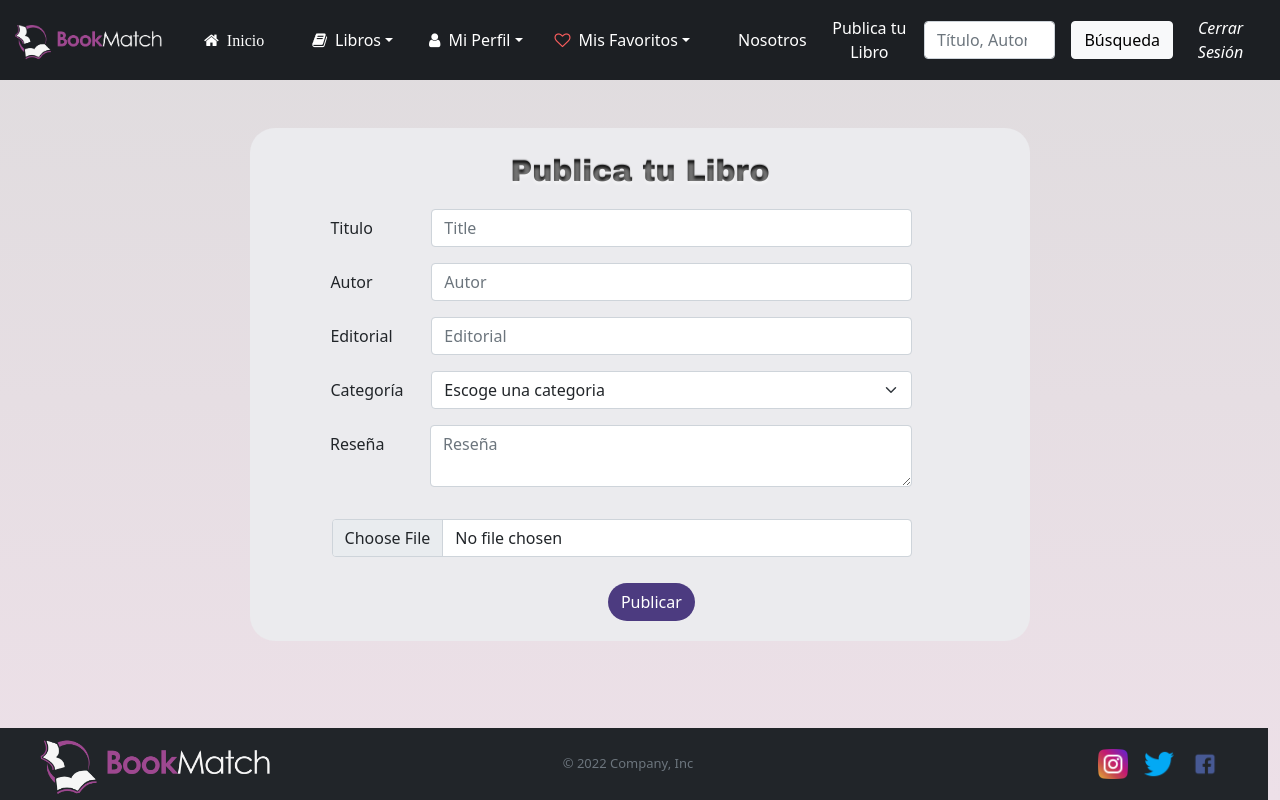
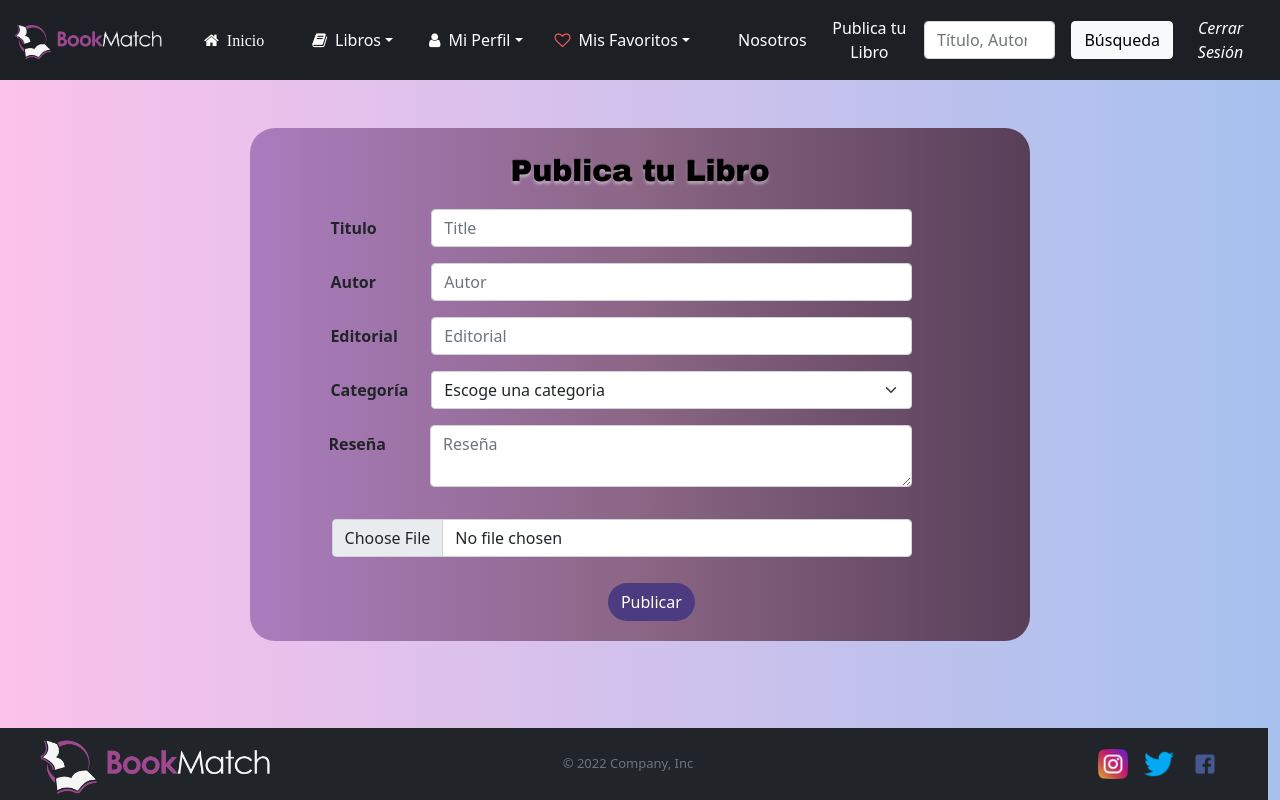
Before and after one commit to jucemalco/TheFinalProject, a React (Create React App) app: page /admin/product in a window 1280 px wide. Built offline with nearby package versions, Linux system fonts and the light colour scheme.

Commit message:
edit background and others

```diff
--- a/src/App.js
+++ b/src/App.js
@@ -23,7 +23,7 @@ import {ToastContainer} from "react-toastify"
 
 function App() {
   return (
-    <div className="App">
+    <div className="App gradient-custom-2">
       <Router>
         <ToastContainer/>
         <Routes>
--- a/src/components/Editdata/EditData.css
+++ b/src/components/Editdata/EditData.css
@@ -4,11 +4,11 @@
   /* background: linear-gradient(to right, #a78bb4, #743669, #522352, #050204);
   background: linear-gradient(to right, #a78bb4, #743669, #522352, #050204); */
   border: 2px solid #bdbdbd;
-  border-radius: 15px;
-  width: 700px;
-  background: linear-gradient(to left, #d0bdd8, #8b6685, #583f58, #433e41);
-  background: linear-gradient(to left, #d0bdd8, #8b6685, #583f58, #433e41);
-  margin-top: 5%;
+  border-radius: 50px;
+  width: 550px;
+  background: linear-gradient(to left,#583f58, #8b6685,#aa7cbe );
+  background: linear-gradient(to left, #583f58, #8b6685, #aa7cbe);
+ margin-top: 5%;
 }
 
 .gradient-custom-1 {
@@ -16,3 +16,15 @@
     background: linear-gradient(to left, #d0bdd8, #8b6685, #583f58, #222222);
     font-family: fantasy;
 }
+
+.edittitle {
+  margin-top: -25px;
+  margin-bottom: 0.5rem;
+}
+
+.titleform1 {
+  margin-left: 11%;
+  padding-left: 5%;
+  padding-top: 3%;
+  width: 75%;
+}
--- a/src/views/Form/Form.css
+++ b/src/views/Form/Form.css
@@ -9,8 +9,8 @@ body{
     height: 90%;
     margin-top: 60px;
     border-radius: 15px;
-    background: linear-gradient(to left, #d0bdd8, #8b6685, #583f58, #050204);
-    background: linear-gradient(to left, #d0bdd8, #8b6685, #583f58, #050204);
+    background: linear-gradient(to left,#583f58, #8b6685,#aa7cbe );
+    background: linear-gradient(to left, #583f58, #8b6685, #aa7cbe);
 }
 
 div.image2 {
--- a/src/views/Form/Form.js
+++ b/src/views/Form/Form.js
@@ -33,16 +33,16 @@ const Form = () => {
         </div>
         <legend>
           {" "}
-            <h3 style={{fontFamily:"fantasy",  marginTop: "-20px", marginBottom: "-10px"}} className="form-title text-center">Crear una nueva cuenta</h3>
+          <h3 style={{ fontFamily: "fantasy", marginTop: "-20px", marginBottom: "-10px" }} className="form-title text-center">Crear una nueva cuenta</h3>
         </legend>
-          <h6 style={{fontFamily:"fantasy",  marginTop: "0px", marginBottom: "-10px" }} className="form-title text-center">Información Personal</h6>
+        <h6 style={{ fontFamily: "fantasy", marginTop: "0px", marginBottom: "-10px" }} className="form-title text-center">Información Personal</h6>
         <br></br>
 
         <form onSubmit={(evento) => onSubmit(evento)}>
           <div className="mb-3 ms-4 me-4">
             <label
               for="exampleInputNombre"
-                className="form-label d-flex text-white"
+              className="form-label d-flex text"
             >
               Nombre{" "}
               <i
@@ -64,7 +64,7 @@ const Form = () => {
           <div className="mb-3 ms-4 me-4">
             <label
               for="exampleInputApellido"
-                className="form-label d-flex text-white"
+              className="form-label d-flex text"
             >
               Apellidos{" "}
               <i
@@ -85,7 +85,7 @@ const Form = () => {
           <div className="mb-3 ms-4 me-4">
             <label
               for="exampleInputEmail"
-                className="form-label d-flex text-white"
+              className="form-label d-flex text"
             >
               Correo Electrónico{" "}
               <i
@@ -109,7 +109,7 @@ const Form = () => {
           <div className="mb-3 ms-4 me-4">
             <label
               for="exampleInputPassword1"
-                class="form-label d-flex text-white"
+              class="form-label d-flex text"
             >
               Contraseña{" "}
               <i
@@ -142,7 +142,7 @@ const Form = () => {
 
           <button
             className="btn btn-outline-light gradient-custom mt-3"
-              style={{borderRadius: "25px", width: "30%", marginBottom: "20px"}}
+            style={{ borderRadius: "25px", width: "30%", marginBottom: "20px" }}
             type="submit"
           >
             Crear una cuenta
--- a/src/views/Product/Product.css
+++ b/src/views/Product/Product.css
@@ -1,15 +1,13 @@
+.product1 {
+    background: linear-gradient(to left,#583f58, #8b6685,#aa7cbe );
+    background: linear-gradient(to left, #583f58, #8b6685, #aa7cbe);
+   margin-top: 5%;
+  }
+
 .titleproduct {
     margin-top: 25px;
-    margin-bottom: 70px;
-    font-family: Arial Black;
-    font-weight: bold; font-size: 30px;
-    background: #202020;
-    -webkit-background-clip: text;
-    -moz-background-clip: text;
-    background-clip: text;
-    color: transparent;
-    text-shadow: 0px 3px 3px rgba(255,255,255,0.4),0px -1px 1px rgba(0,0,0,0.3);
     margin-bottom: 20px;
+    color: black;
 }
 
 .formsize {
--- a/src/views/Product/Product.js
+++ b/src/views/Product/Product.js
@@ -32,15 +32,15 @@ const Product = () => {
     return (
         <>
             <ProfileNavbar />
-            <div className="container mt-5" style={{ background: "#ebebee", maxWidth: "780px", borderRadius: "25px" }}>
+            <div className="container mt-5 product1" style={{ maxWidth: "780px", borderRadius: "25px" }}>
                 <div className="row">
                     <div className="col-12">
-                        <h1 className="titleproduct">Publica tu Libro</h1>
+                        <h1 className="titleproduct" style={{color:"black"}}>Publica tu Libro</h1>
                     </div>
                 </div>
                 <form className="formsize" onSubmit={(e) => onSubmit(e)}>
                     <div className="mb-3 row formproduct" style= {{ textAlign: "left"}}>
-                        <label htmlFor="title" className="me-6 col-sm-2 col-form-label">Titulo</label>
+                        <label htmlFor="title" className="me-6 col-sm-2 col-form-label" style={{fontWeight:"bold"}}>Titulo</label>
                         <div className="col-sm-10">
                             <input
                                 type="text"
@@ -52,7 +52,7 @@ const Product = () => {
                         </div>
                     </div>
                     <div className="mb-3 row formproduct">
-                        <label htmlFor="autor" className="col-sm-2 col-form-label" style= {{ textAlign: "left"}}>Autor</label>
+                        <label htmlFor="autor" className="col-sm-2 col-form-label" style= {{ textAlign: "left", fontWeight:"bold"}}>Autor</label>
                         <div className="col-sm-10">
                             <input
                                 type="text"
@@ -64,7 +64,7 @@ const Product = () => {
                         </div>
                     </div>
                     <div className="mb-3 row formproduct">
-                        <label htmlFor="editorial" className="col-sm-2 col-form-label" style= {{ textAlign: "left"}}>Editorial</label>
+                        <label htmlFor="editorial" className="col-sm-2 col-form-label" style= {{ textAlign: "left", fontWeight:"bold"}}>Editorial</label>
                         <div className="col-sm-10">
                             <input
                                 type="text"
@@ -76,7 +76,7 @@ const Product = () => {
                         </div>
                     </div>
                     <div className="mb-3 row formproduct">
-                        <label htmlFor="category" className="col-sm-2 col-form-label" style= {{ textAlign: "left"}}>Categoría</label>
+                        <label htmlFor="category" className="col-sm-2 col-form-label" style= {{ textAlign: "left", fontWeight:"bold"}}>Categoría</label>
                         <div className="col-sm-10">
                             <select className="form-select" aria-label="Default select example">
                                 <option defaultValue>Escoge una categoria</option>
@@ -90,7 +90,7 @@ const Product = () => {
                         </div>
                     </div>
                     <div className="mb-3 row ">
-                        <label htmlFor="review" className="col-sm-2 col-form-label review2">Reseña</label>
+                        <label htmlFor="review" className="col-sm-2 col-form-label review2" style={{fontWeight:"bold"}}>Reseña</label>
                         <div className="mb-3 formproductreview3">
                             <textarea
                                 className="form-control"
```
Also changed, not shown: src/components/Editdata/EditData.js (+21 -21 lines), src/views/Home/Home.css (line endings or trailing spaces). Lines whose indentation alone changed are shown as unchanged.
